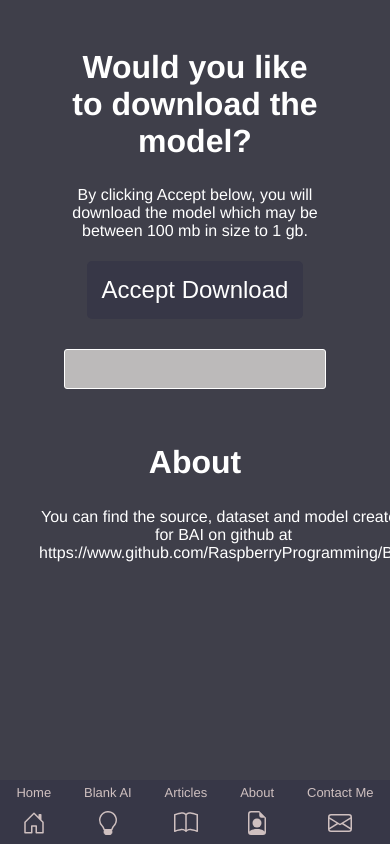
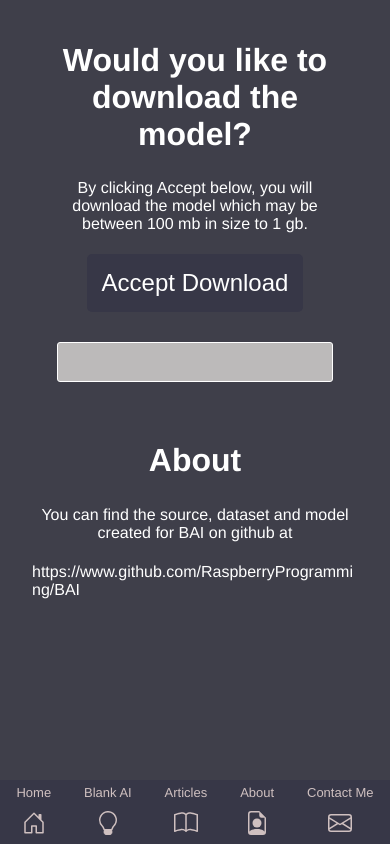
Before and after one commit to RaspberryProgramming/portfolio, a React (Create React App) app: page /bai in a window 390 px wide. Built offline with nearby package versions, Linux system fonts and the light colour scheme.

Commit message:
Bai - Fixed content overflow on mobile

```diff
--- a/src/components/Bai.js
+++ b/src/components/Bai.js
@@ -91,10 +91,13 @@ class Bai extends React.Component {
     return (
         <div className="Bai">
             {content}
-            <h1>About</h1>
-            <p> You can find the source, dataset and model created for BAI on github at
-                <a href="https://www.github.com/RaspberryProgramming/BAI"> https://www.github.com/RaspberryProgramming/BAI</a>
-            </p>
+            <div className="about">
+              <h1>About</h1>
+              <p>
+                You can find the source, dataset and model created for BAI on github at
+              </p>
+              <a href="https://www.github.com/RaspberryProgramming/BAI"> https://www.github.com/RaspberryProgramming/BAI</a>
+            </div>
         </div>
     );
   }
--- a/src/components/css/App.css
+++ b/src/components/css/App.css
@@ -1,5 +1,9 @@
 * {
     box-sizing: border-box;
+}
+
+a {
+    overflow-wrap: anywhere;
 }
 
 a:link {
@@ -69,10 +73,7 @@ html, body {
 }
 
 @media only screen and (max-width: 600px) {
-    .App {
-        flex-direction: column-reverse;
-    }
     .App .app-content {
-        margin-bottom: 5.5rem;
+        margin-bottom: 4rem;
     }
 }
--- a/src/components/css/Bai.css
+++ b/src/components/css/Bai.css
@@ -3,11 +3,16 @@
     display: flex;
     flex-direction: column;
     align-items: center;
-    padding: 10%;
+    padding: 2rem;
 }
 
 .Bai * {
     margin-top: 5px;
+}
+
+.Bai .about {
+    display: flex;
+    flex-direction: column;
 }
 
 .Bai h1 {
```
